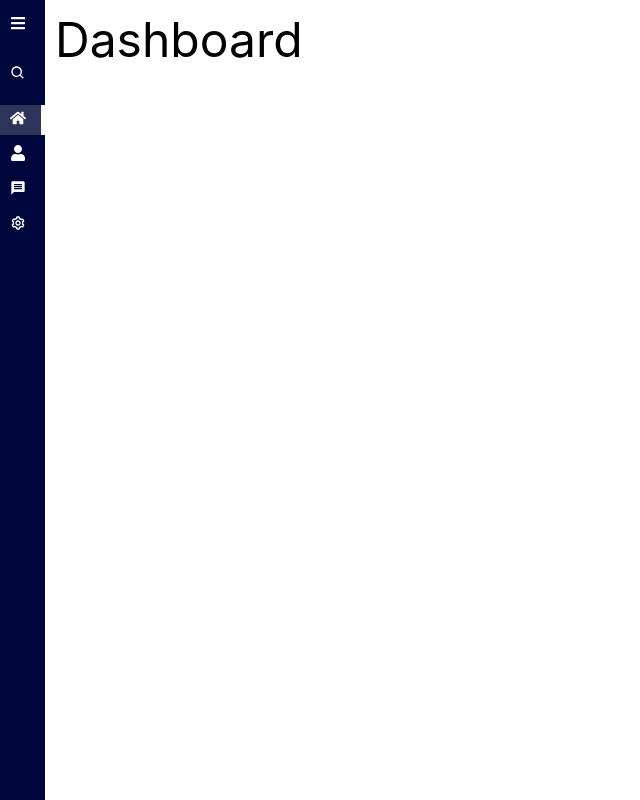
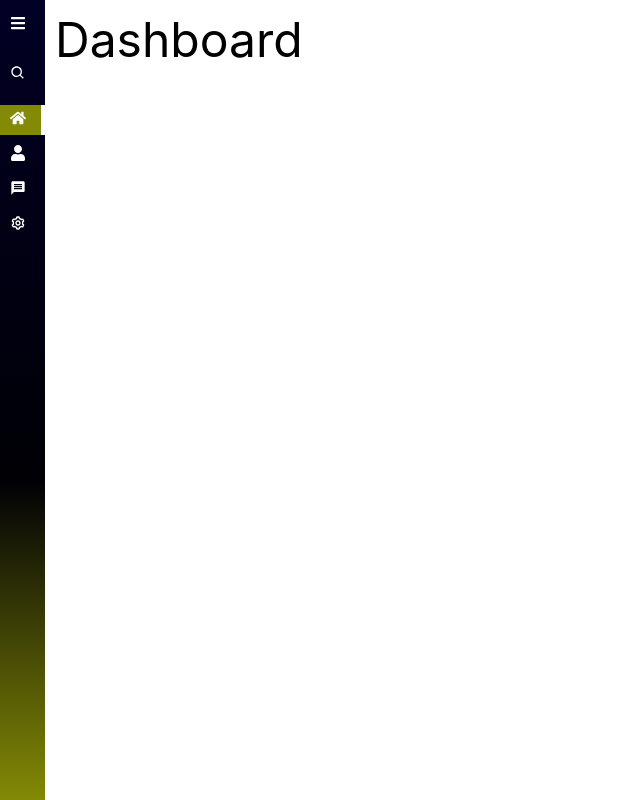
Before and after one commit to arosha619/MUIQUI, a React (Create React App) app: page / in a window 1280 px wide. Shown: the whole page, without its empty margins (0-640 px from the left). Built offline with nearby package versions, Linux system fonts and the light colour scheme.

Commit message:
side bar color changed

```diff
--- a/src/components/Sidebar/Sidebar.css
+++ b/src/components/Sidebar/Sidebar.css
@@ -1,6 +1,11 @@
 /* Sidebar */
 .sidebar {
-    background: rgb(0, 7, 61);
+  background: linear-gradient(
+    180deg,
+    rgba(2, 0, 36, 1) 0%,
+    rgba(0, 0, 5, 1) 60%,
+    rgba(131, 138, 5, 1) 100%
+  );
     color: white;
     height: 100vh;
     overflow-y: auto;
@@ -60,7 +65,7 @@
   }
   .active {
     border-right: 4px solid white;
-    background: rgb(45, 51, 89);
+    background: rgba(131, 138, 5, 1);
   }
   .link_text {
     white-space: nowrap;
```
